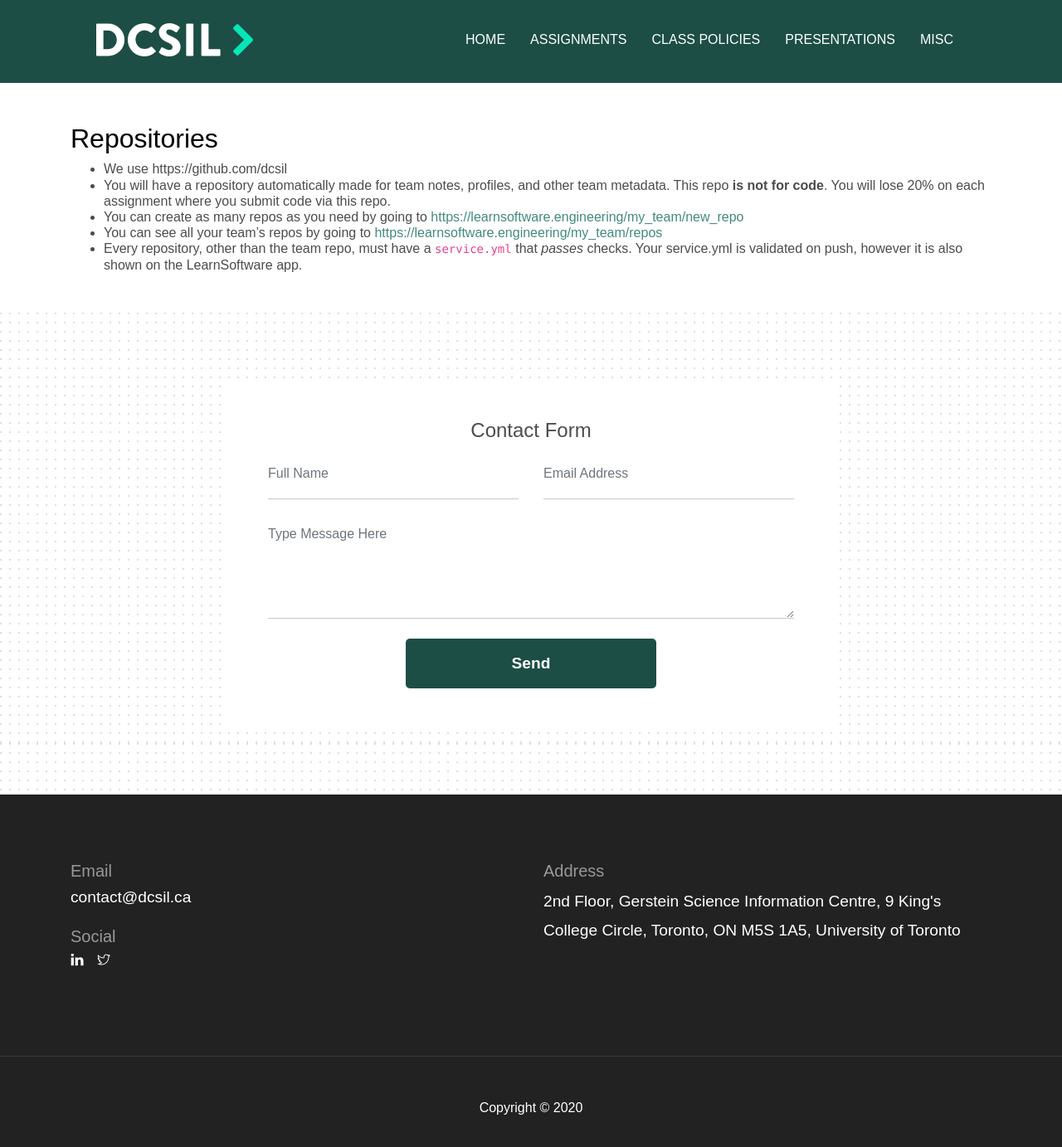
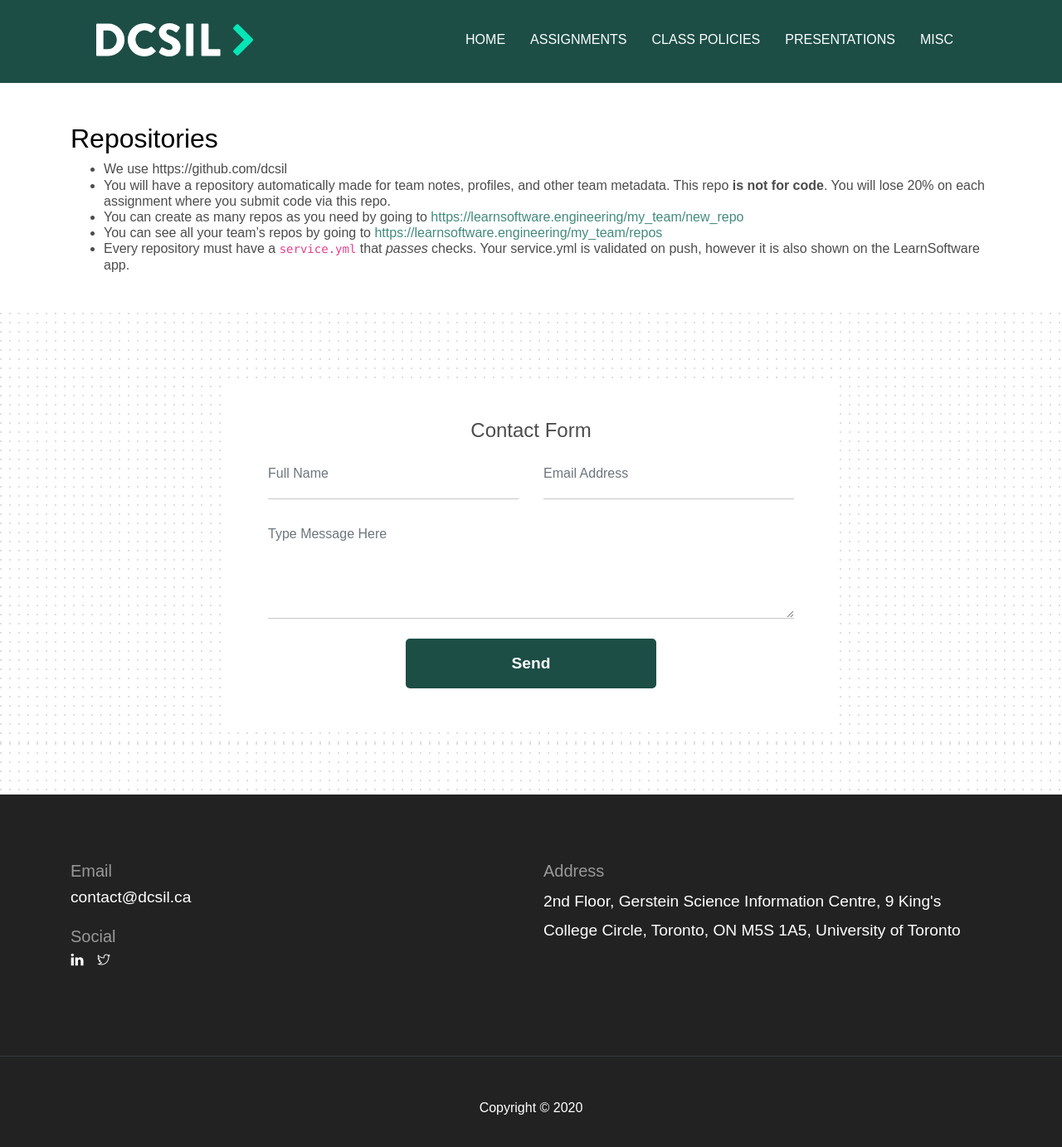
Before and after one commit to dcsil/CSC491, a Jekyll site: the page built from policies/repositories.md, in a window 1280 px wide and 1398 px high. Shown: the top 1383 px of the window at 83% size. Built offline with Jekyll 4.4.1, drawn with Linux system fonts in a browser that asks for light colours; our own code applies the rules of GitHub Pages for plain Markdown files.

Commit message:
Update repositories.md

```diff
--- a/policies/repositories.md
+++ b/policies/repositories.md
@@ -4,4 +4,4 @@
 - You will have a repository automatically made for team notes, profiles, and other team metadata. This repo **is not for code**. You will lose 20% on each assignment where you submit code via this repo.
 - You can create as many repos as you need by going to <https://learnsoftware.engineering/my_team/new_repo>
 - You can see all your team's repos by going to <https://learnsoftware.engineering/my_team/repos>
-- Every repository, other than the team repo, must have a `service.yml` that _passes_ checks. Your service.yml is validated on push, however it is also shown on the LearnSoftware app.
+- Every repository must have a `service.yml` that _passes_ checks. Your service.yml is validated on push, however it is also shown on the LearnSoftware app.
```
